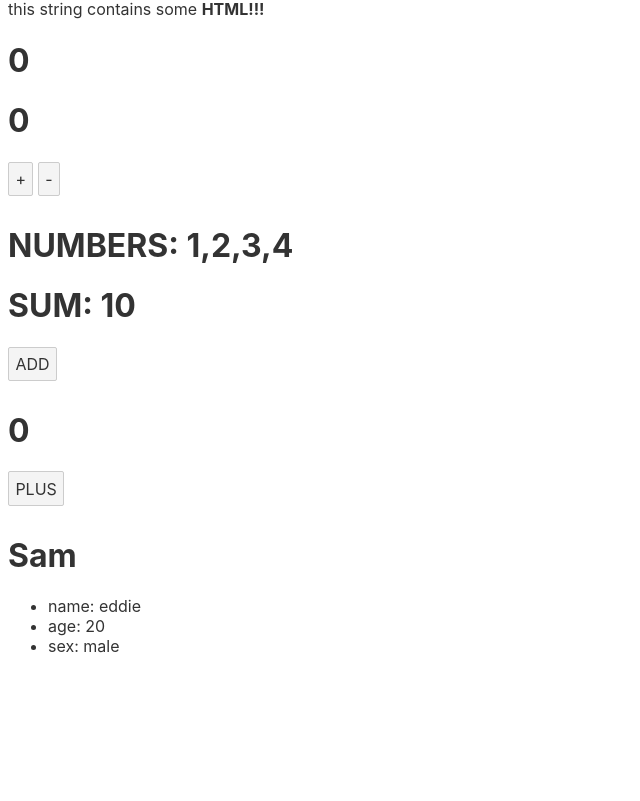
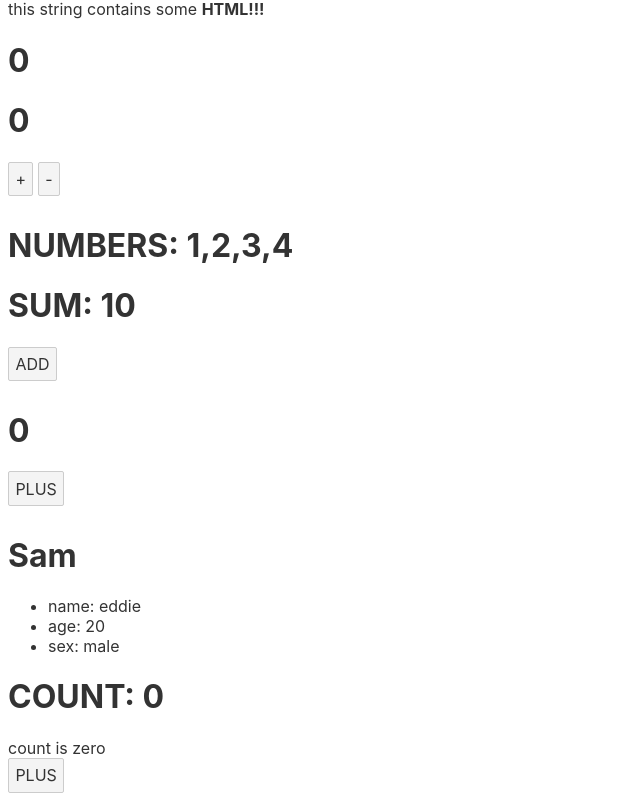
Before and after one commit to eddie0329/Study__Svelte, a Svelte app in the folder my-svelte-project/: page / in a window 1280 px wide. Shown: the part 254-1055 px from the top of the page, without its empty margins (0-640 px from the left). Before the commit the page ends 910 px from the top, so only its background shows below. Built offline with nearby package versions, Linux system fonts and the light colour scheme.

Commit message:
:sparkles: Implement logic practice

```diff
--- a/my-svelte-project/src/App.svelte
+++ b/my-svelte-project/src/App.svelte
@@ -5,6 +5,7 @@
 	import Numbers from "./components/Numbers.svelte";
 	import MyHeader from "./components/MyHeader.svelte";
 	import MyInfo from "./components/MyInfo.svelte";
+	import LogicPractice from "./components/LogicPractice.svelte";
 
 	let name = "world";
 	// name = name.toUpperCase();
@@ -36,3 +37,4 @@
 <MyHeader title={'Sam'} />
 <!-- <MyInfo name={info.name} age={info.age} sex={info.sex}/> -->
 <MyInfo {...info} />
+<LogicPractice />
--- /dev/null
+++ b/my-svelte-project/src/components/LogicPractice.svelte
@@ -0,0 +1,18 @@
+<script>
+  let count = 0;
+
+  const onClickPlus = () => {
+    count++;
+  };
+</script>
+
+<h1>COUNT: {count}</h1>
+{#if count === 0}
+  <div>count is zero</div>
+{:else if count % 2}
+  <div>count is odd</div>
+{:else}
+  <div>count is even</div>
+{/if}
+
+<button on:click={onClickPlus}>PLUS</button>
```
